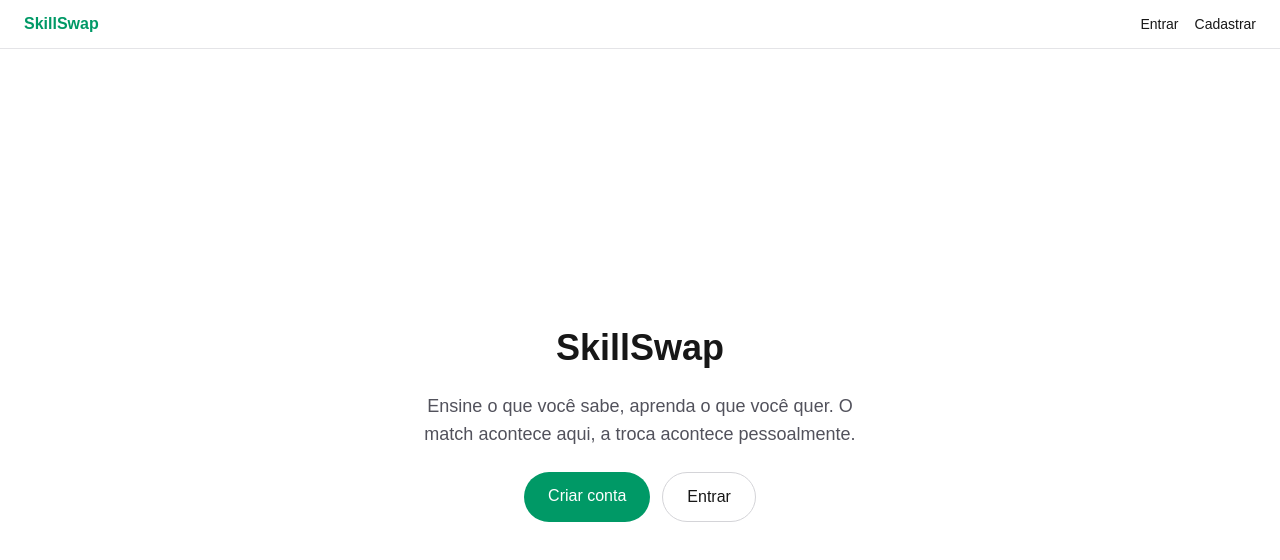
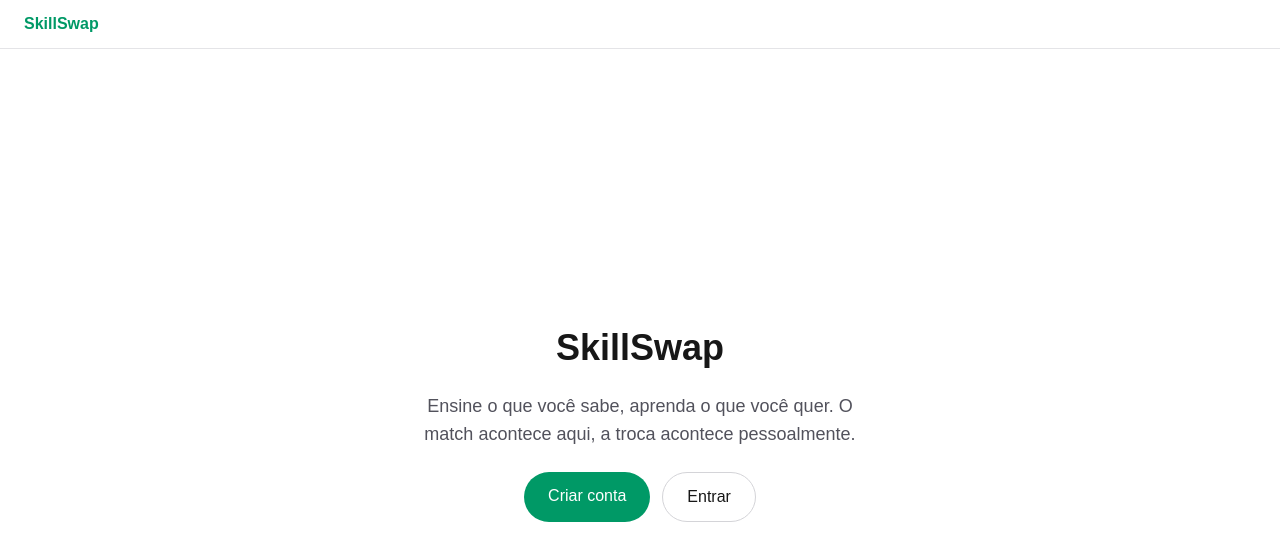
Before and after one commit to gbschaves/skillswap, a Next.js app: page / in a window 1280 px wide. Shown: the top 560 px of the page. Built offline with nearby package versions, Linux system fonts and the light colour scheme; no server answers.

Commit message:
remove entrar e cadastrar da navbar

```diff
--- a/app/components/Navbar.tsx
+++ b/app/components/Navbar.tsx
@@ -11,18 +11,13 @@ export default async function Navbar() {
         SkillSwap
       </Link>
       <div className="flex items-center gap-4 text-sm">
-        {sessao ? (
+        {sessao && (
           <>
             <Link href="/explorar">Explorar</Link>
             <Link href="/matches">Matches</Link>
             <Link href="/perfil">Meu perfil</Link>
             <BotaoSair />
           </>
-        ) : (
-          <>
-            <Link href="/login">Entrar</Link>
-            <Link href="/cadastro">Cadastrar</Link>
-          </>
         )}
       </div>
     </nav>
```
